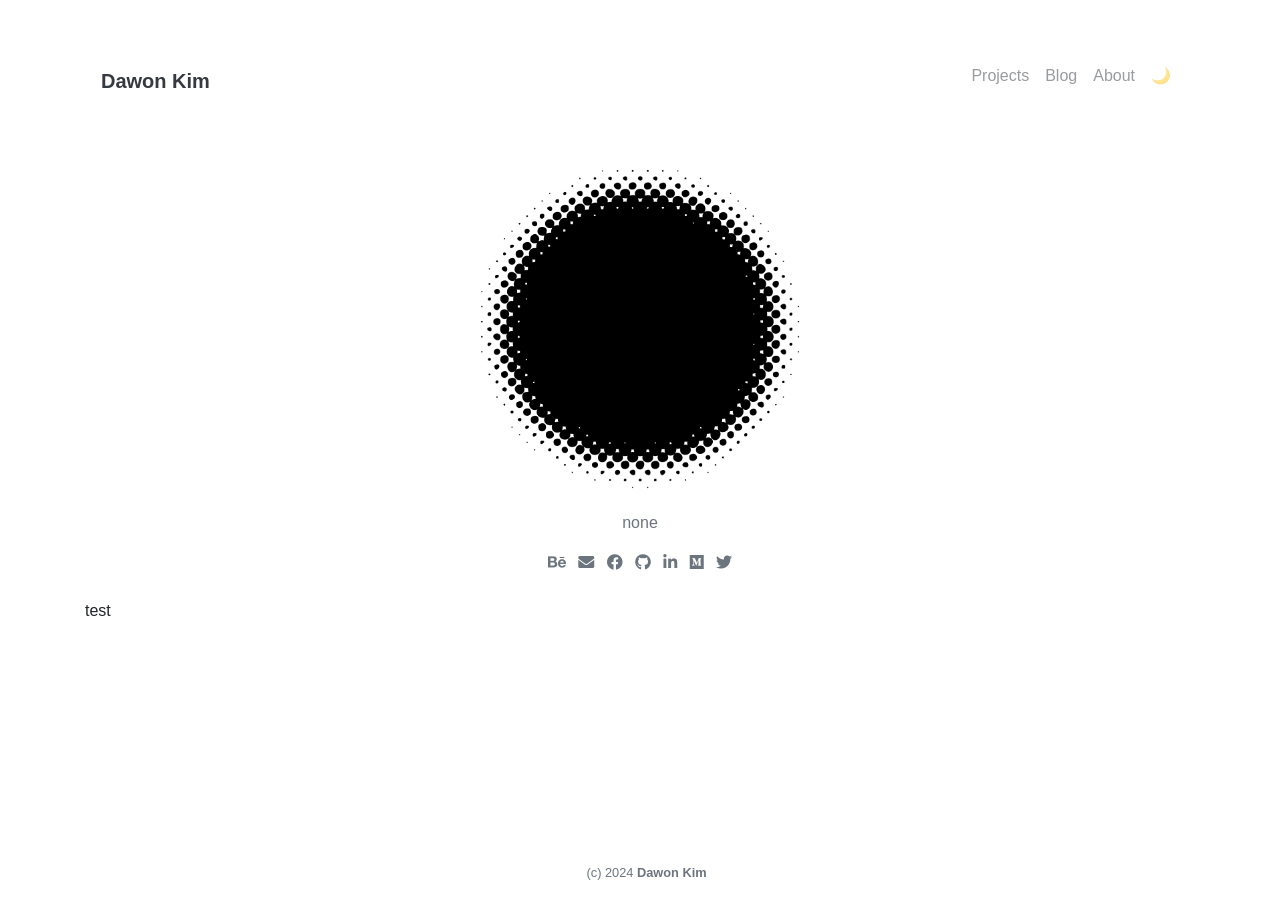
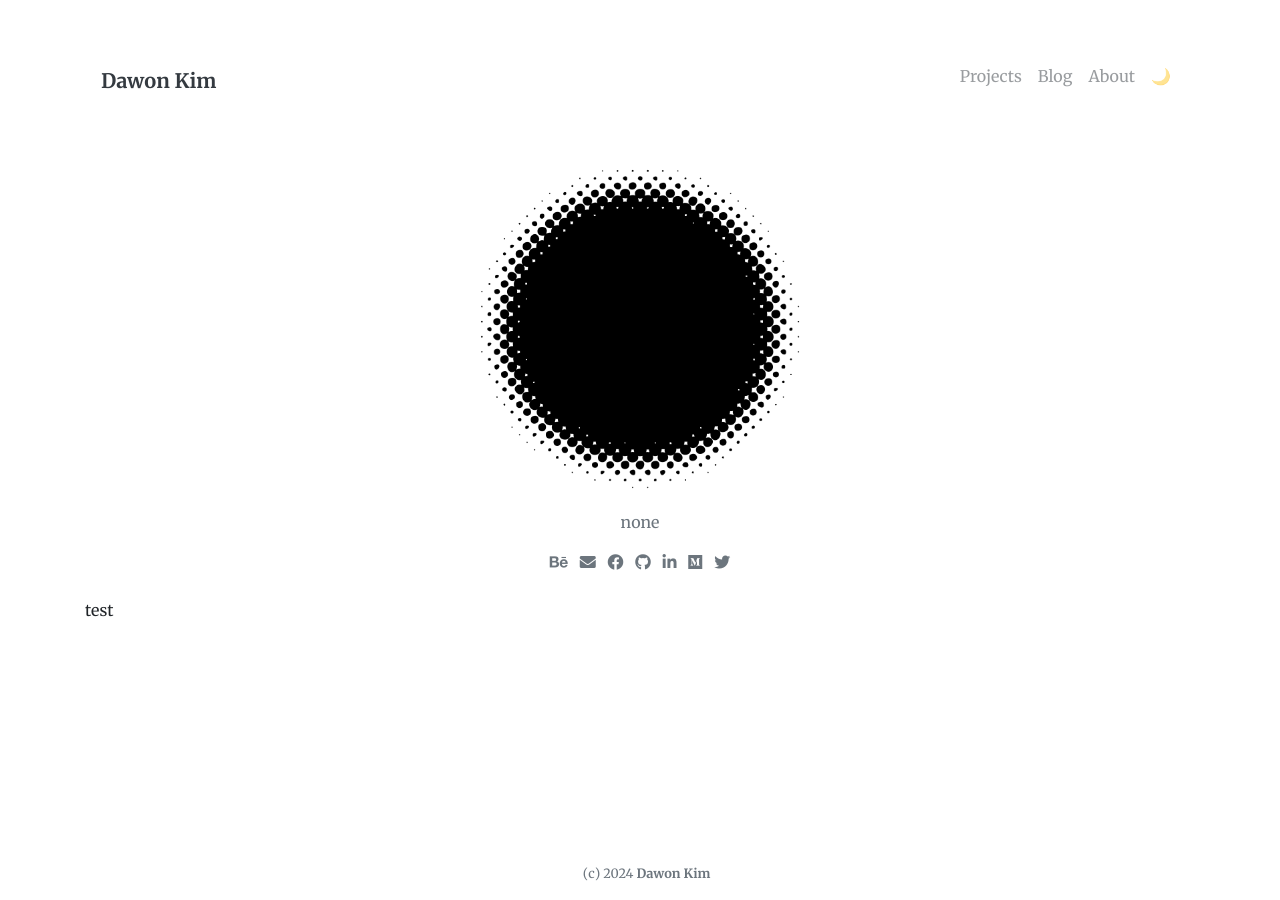
Before and after one commit to dawonkimhci/dawonkimhci.github.io, a Jekyll site: the page built from pages/index.md, in a window 1280 px wide. Built offline with Jekyll 4.4.1, drawn with Linux system fonts in a browser that asks for light colours.

Commit message:
Update _base.scss

```diff
--- a/_sass/_base.scss
+++ b/_sass/_base.scss
@@ -3,7 +3,7 @@ html {
 }
 
 body {
-  font-family: "Poppins", sans-serif;
+  font-family: "Merriweather", serif;
 }
 
 .badge {
```
